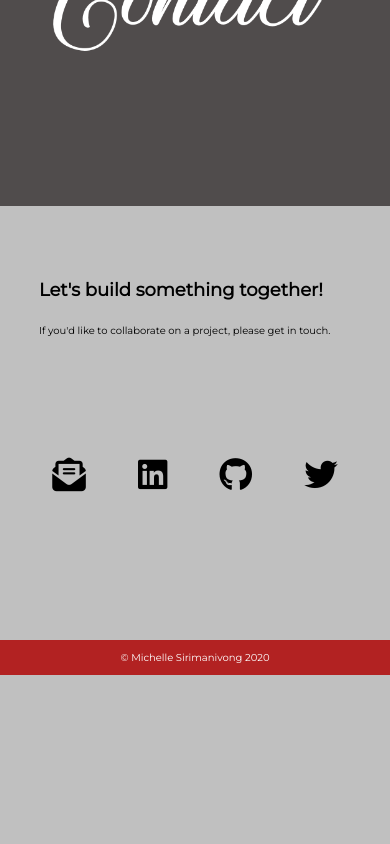
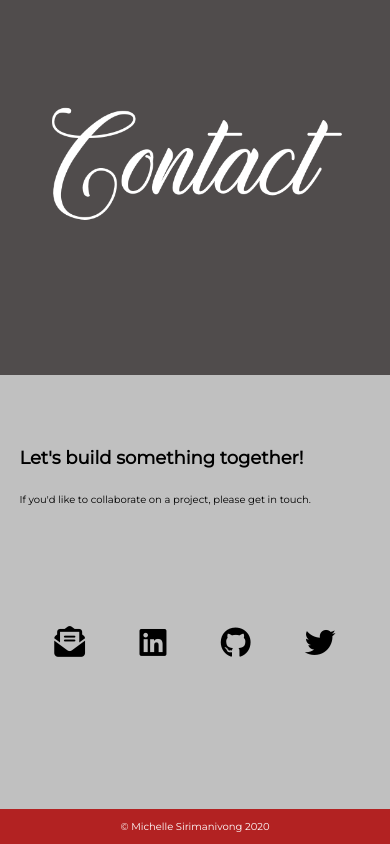
Before and after one commit to MicheSi/portfolio-react, a React (Create React App) app: page / in a window 390 px wide. Shown: the part 2699-3543 px from the top of the page. Before the commit the page ends 3374 px from the top, so only its background shows below. Built offline with nearby package versions, Linux system fonts and the light colour scheme.

Commit message:
fixed styles on 600px screen

```diff
--- a/src/App.css
+++ b/src/App.css
@@ -412,7 +412,7 @@ footer {
 
 @media (max-width: 600px) {
   .homeDiv {
-    height: 40vh;
+    height: 60vh;
     margin-top: 8%;
   }
 
@@ -449,6 +449,11 @@ footer {
     margin-top: 0;
   }
 
+  .contactText {
+    width: 100%;
+    margin-left: 5%;
+  }
+
   .contactText h2, .contactText p {
     margin: 5% 0;
   }
@@ -456,14 +461,17 @@ footer {
   .iconLinks {
     justify-content: space-evenly;
     margin: 0 0 5% 0;
+  }
 
+  .iconLinks i {
+    font-size: 2.2em;
   }
 }
 
 /* Note 10 Plus */
 @media (max-width: 500px) {
   .homeDiv {
-    height: 35vh;
+    height: 55vh;
   }
 
   .ms {
```
